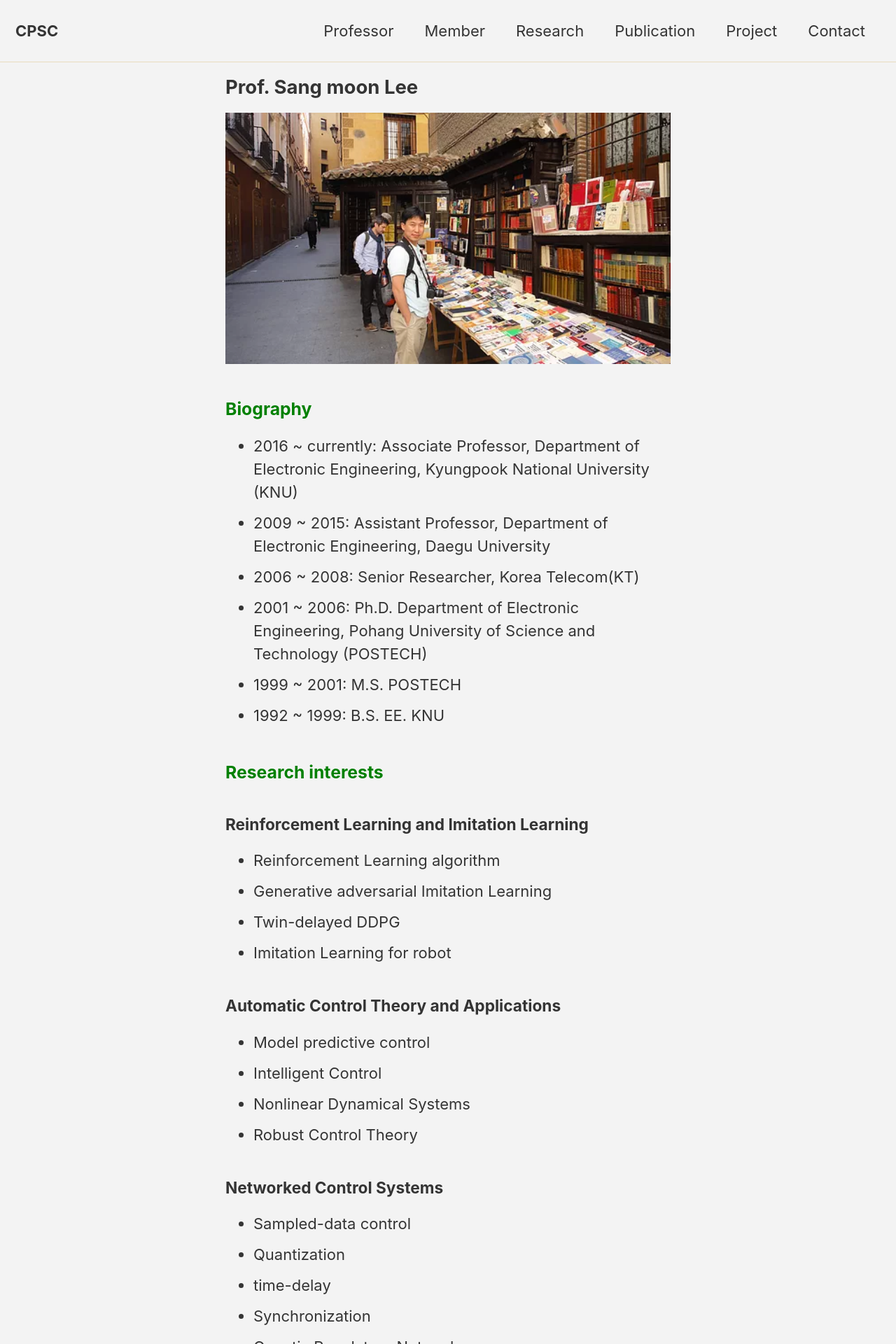
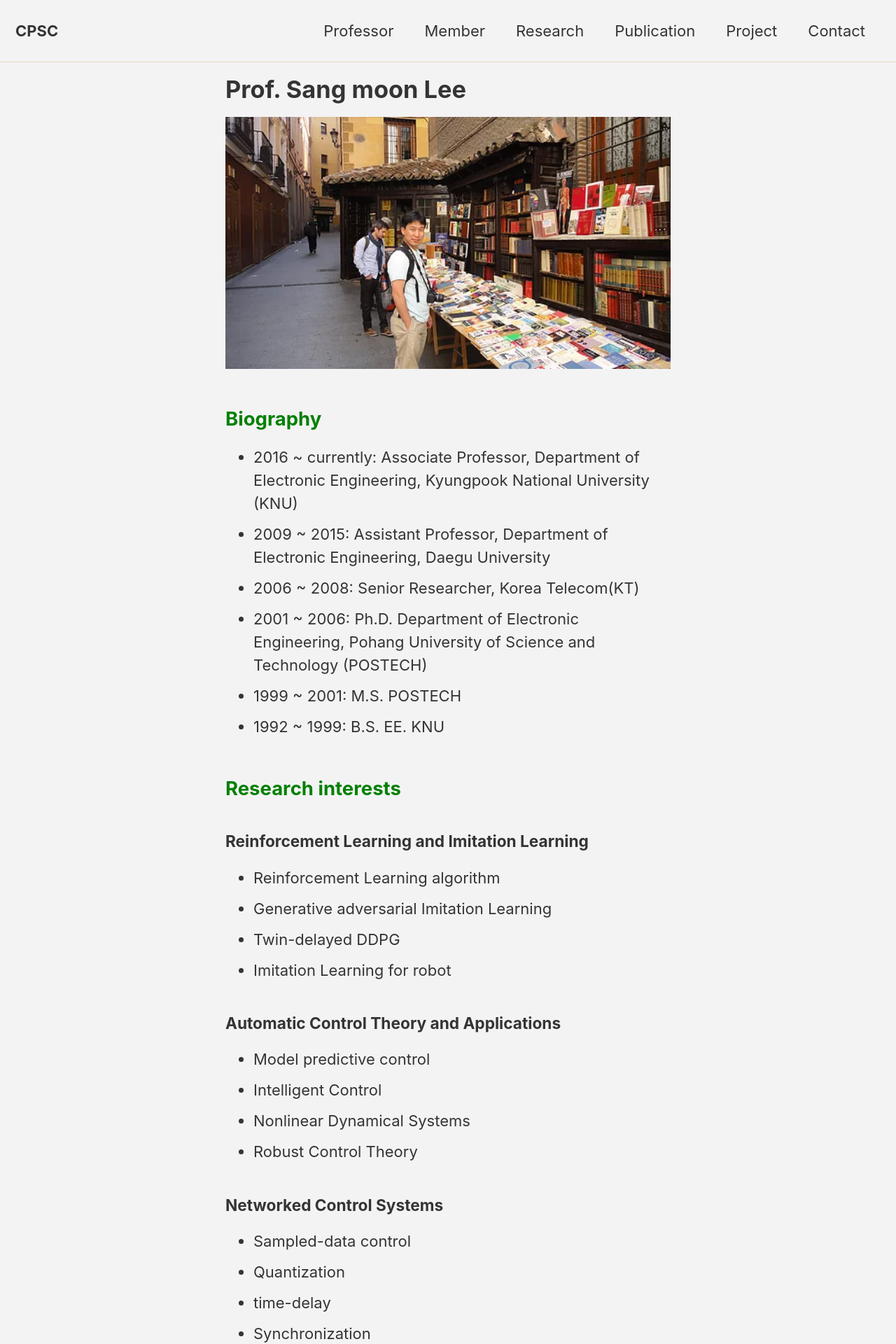
Before and after one commit to CPSC-LAB/CPSC-LAB.github.io, a Jekyll site: the page built from _pages/professor.md, in a window 1280 px wide. Shown: the top 1920 px of the page at 70% size. Built offline with Jekyll 4.4.1, drawn with Linux system fonts in a browser that asks for light colours; cached includes are drawn as plain includes.

Commit message:
Update _base.scss

```diff
--- a/_sass/minimal-mistakes/_base.scss
+++ b/_sass/minimal-mistakes/_base.scss
@@ -35,11 +35,11 @@ h6 {
 
 h1 {
   margin-top: 0;
-  font-size: $h-size-2;
+  font-size: $h-size-1;
 }
 
 h2 {
-  font-size: $h-size-3;
+  font-size: $h-size-2;
 }
 
 h3 {
```
